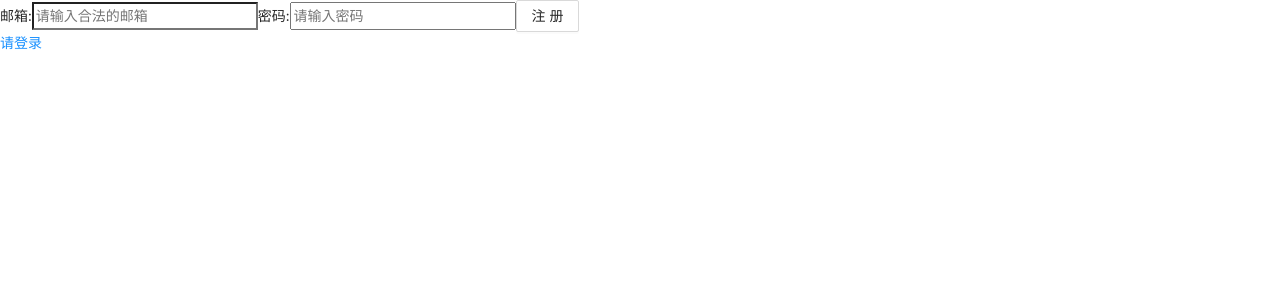
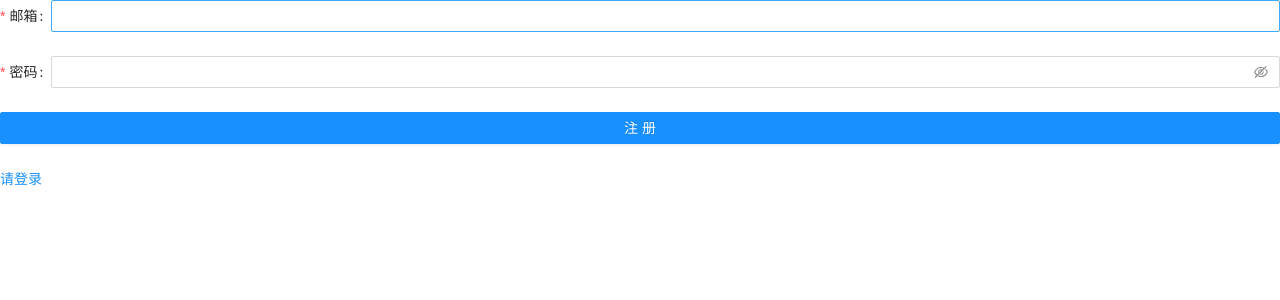
Before and after one commit to sinsong/-school-peixun-frontend, a React (Create React App) app: page / in a window 1280 px wide. Both pictures are taken after a click on the link "请注册". Shown: the top 300 px of the page. Built offline with nearby package versions, Linux system fonts and the light colour scheme.

Commit message:
重构注册页面

```diff
--- a/src/pages/authentication/components/Register.jsx
+++ b/src/pages/authentication/components/Register.jsx
@@ -1,5 +1,5 @@
 import { useAuth } from "../../../context/auth-context"
-import { Button } from "antd"
+import { Button, Form, Input } from "antd"
 
 export const Register = () => {
   const { register } = useAuth()
@@ -12,12 +12,26 @@ export const Register = () => {
   }
 
   return (
-    <form onSubmit={handleSubmit}>
-      <label htmlFor="email">邮箱:</label>
-      <input type="text" name="email" id="email" placeholder={"请输入合法的邮箱"}></input>
-      <label htmlFor="password">密码:</label>
-      <input text="password" name="password" id="password" placeholder={"请输入密码"}></input>
-      <Button type={"submit"}>注册</Button>
-    </form>
+    <Form onFinish={handleSubmit}>
+      <Form.Item label="邮箱" name="email" rules={[
+        {
+          required: true,
+          message: "请输入合法的邮箱"
+        }
+      ]}>
+        <Input />
+      </Form.Item>
+      <Form.Item label="密码" name="password" rules={[
+        {
+          required: true,
+          message: "请输入密码"
+        }
+      ]}>
+        <Input.Password />
+      </Form.Item>
+      <Form.Item>
+        <Button style={{width: "100%"}} type={"primary"} htmlType={"submit"}>注册</Button>
+      </Form.Item>
+    </Form>
   )
 }
```
